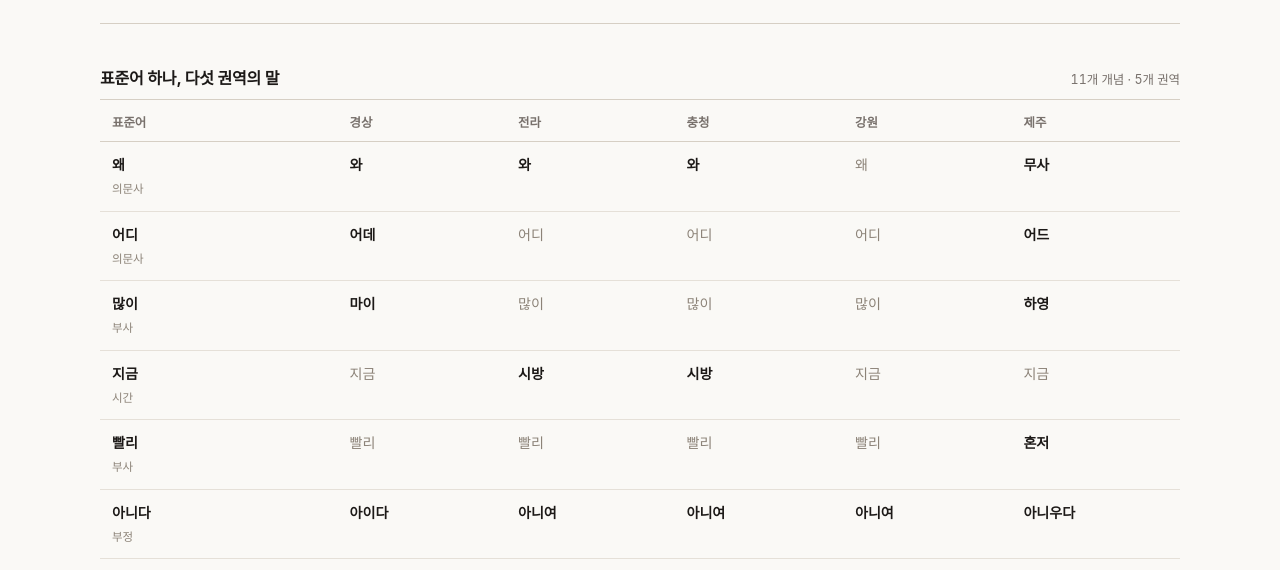
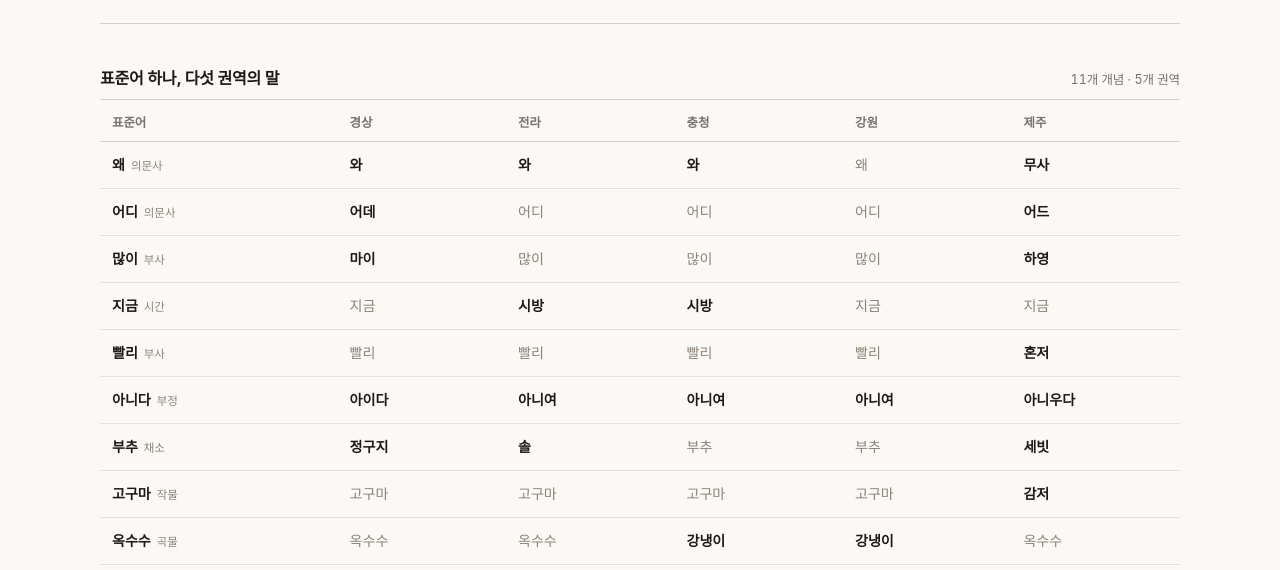
Before and after one commit to muhanu/-test, a plain HTML site: page compare.html in a window 1280 px wide. Shown: the part 223-793 px from the top of the page. Drawn offline with Linux system fonts and the light colour scheme; a web font is replaced by a local one.

Commit message:
style: 색인·비교표 행을 조이고 예문 순서를 권역 교대로, 짧은 페이지 바닥글 정렬

```diff
--- a/css/style.css
+++ b/css/style.css
@@ -52,6 +52,9 @@ html {
 }
 
 body {
+  display: flex;
+  flex-direction: column;
+  min-height: 100vh;
   min-width: 320px;
   margin: 0;
   background: var(--paper);
@@ -177,7 +180,7 @@ small { font-size: 0.8rem; }
 
 /* ---------- 첫 화면 ---------- */
 
-main { padding: 0 0 56px; }
+main { flex: 1 0 auto; padding: 0 0 56px; }
 
 .home-intro { padding: 52px 0 36px; }
 .home-intro h1 { max-width: 26ch; }
@@ -275,7 +278,7 @@ main { padding: 0 0 56px; }
 
 .region-row {
   display: grid;
-  grid-template-columns: 104px minmax(0, 1fr);
+  grid-template-columns: 132px minmax(0, 1fr);
   gap: 4px 20px;
   padding: 14px 0;
   border-bottom: 1px solid var(--rule);
@@ -290,13 +293,11 @@ main { padding: 0 0 56px; }
 }
 .region-name:hover { color: var(--accent); border-bottom-color: var(--accent); }
 .region-count {
-  display: block;
-  margin-top: 2px;
   color: var(--muted);
   font-size: 0.76rem;
   font-variant-numeric: tabular-nums;
 }
-.region-head { display: block; }
+.region-head { display: flex; align-items: baseline; gap: 6px; }
 .region-words { font-size: 0.88rem; color: var(--faint); }
 .region-words a {
   color: var(--body);
@@ -446,7 +447,7 @@ table.data caption { text-align: left; }
   background: var(--paper);
   white-space: normal;
 }
-.matrix .row-sub { display: block; margin-top: 3px; color: var(--faint); font-size: 0.72rem; font-weight: 400; }
+.matrix .row-sub { margin-left: 6px; color: var(--faint); font-size: 0.72rem; font-weight: 400; }
 .matrix .form { color: var(--ink); font-weight: 600; }
 .matrix .form.is-standard { color: var(--faint); font-weight: 400; }
 
@@ -965,7 +966,7 @@ code {
   .search-form input { flex: 1 1 100%; border-radius: var(--r) var(--r) 0 0; }
   .search-form button { flex: 1 1 100%; border-left: 0; border-top: 1px solid var(--rule-strong); border-radius: 0 0 var(--r) var(--r); }
 
-  .region-row { grid-template-columns: 88px minmax(0, 1fr); gap: 4px 14px; }
+  .region-row { grid-template-columns: 108px minmax(0, 1fr); gap: 4px 14px; }
   .region-words { font-size: 0.84rem; }
 
   .toolbar { grid-template-columns: 1fr; }
--- a/js/compare.js
+++ b/js/compare.js
@@ -17,6 +17,19 @@ function matrixHTML(rows) {
       return `<td><span class="form${same ? " is-standard" : ""}">${escapeHTML(form)}</span></td>`;
     }).join("")}
   </tr>`).join("");
+}
+
+function interleaveByRegion(items) {
+  const buckets = REGIONS.map(region => items.filter(item => macroOf(item) === region.key));
+  const out = [];
+  let added = true;
+  while (added) {
+    added = false;
+    for (const bucket of buckets) {
+      if (bucket.length) { out.push(bucket.shift()); added = true; }
+    }
+  }
+  return out;
 }
 
 function pairHTML(item) {
@@ -57,7 +70,7 @@ async function init() {
     const covered = new Set(compare.flatMap(row => Object.keys(row.forms || {})));
     byId("matrixMeta").textContent = `${compare.length}개 개념 · ${covered.size}개 권역`;
 
-    pairs = lexicon.filter(item => (item.example_sentences || []).length);
+    pairs = interleaveByRegion(lexicon.filter(item => (item.example_sentences || []).length));
     syncChips();
     renderPairs();
 
```
